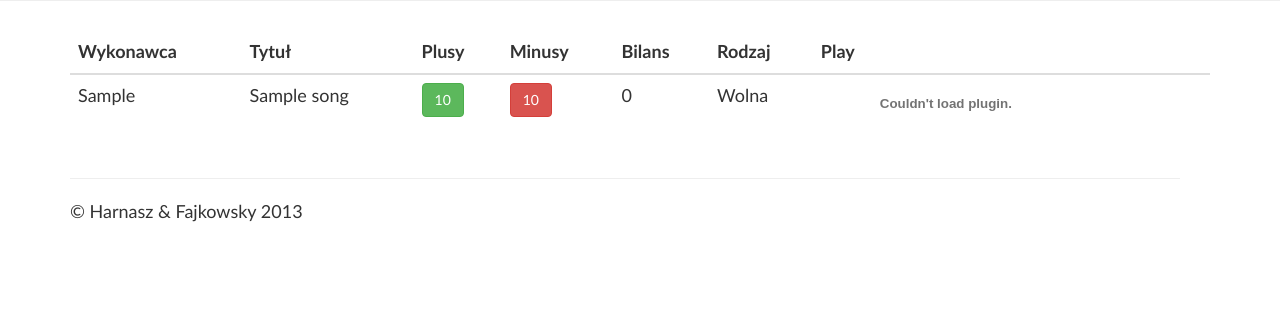
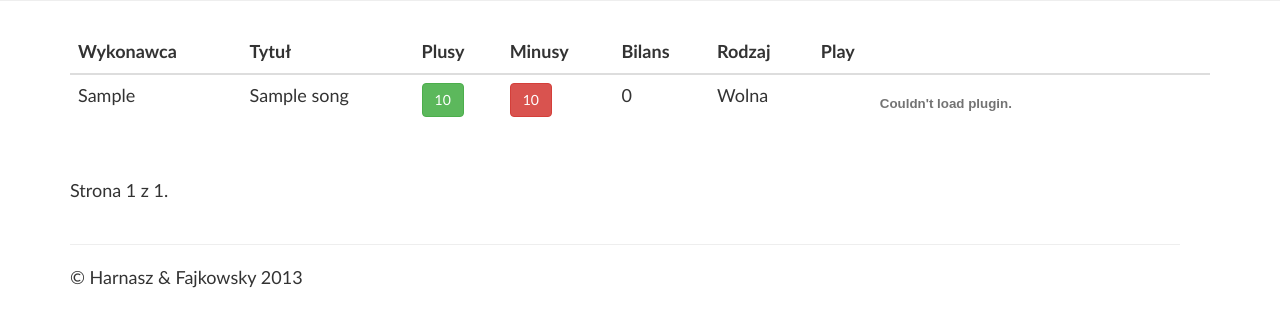
Before and after one commit to Fajkowsky/PlayList, a Django app: page /frontpage/ in a window 1280 px wide. Shown: the part 201-528 px from the top of the page. Run offline with Django 3.2, Linux system fonts and the light colour scheme; a user stored in the database is signed in; tables that the repository leaves empty hold one stand-in row (values such as "Sample post"); parts of the project's set-up code (start-up, migrations or seed data) failed here and were passed over.

Commit message:
added pagination and added editing user songs

```diff
--- a/landingpage/admin.py
+++ b/landingpage/admin.py
@@ -4,6 +4,7 @@
 
 class SongAdmin(admin.ModelAdmin):
     list_display = ('user', 'artist', 'song_name', 'score_plus', 'score_minus', 'problem')
+    fields = ('user', 'artist', 'song_name', 'code', 'problem')
 
 
 class SongVotedAdmin(admin.ModelAdmin):
--- a/landingpage/views.py
+++ b/landingpage/views.py
@@ -49,13 +49,22 @@
 
 
 def frontpage(request, data={'voted': True}):
+    from django.core.paginator import Paginator, EmptyPage, PageNotAnInteger
     if request.user.is_authenticated():
         data['voted'] = 1
         if request.method == 'POST':
             form = request.POST.dict()
-            data['voted'] = votesong(request.user.id,
-                                     form['song_id'], form['vote'])
-        data['songs'] = Song.objects.all().order_by('-score_plus')
+            data['voted'] = votesong(request.user.id, form['song_id'], form['vote'])
+
+        page = request.GET.get('page')
+        paginator = Paginator(Song.objects.all().order_by('-score_plus'), 2)
+        try:
+            data['songs'] = paginator.page(page)
+        except PageNotAnInteger:
+            data['songs'] = paginator.page(1)
+        except EmptyPage:
+            data['songs'] = paginator.page(paginator.num_pages)
+
         return render(request, "frontpage.html", data)
     else:
         return redirect('index')
--- a/templates/frontpage.html
+++ b/templates/frontpage.html
@@ -74,5 +74,20 @@
             {% endfor %}
         </tbody>
     </table>
+    <div class="pagination">
+    <span class="step-links">
+        {% if songs.has_previous %}
+            <a href="?page={{ songs.previous_page_number }}">POPRZEDNIA</a>
+        {% endif %}
+
+        <span class="current">
+            Strona {{ songs.number }} z {{ songs.paginator.num_pages }}.
+        </span>
+
+        {% if songs.has_next %}
+            <a href="?page={{ songs.next_page_number }}">NASTĘPNA</a>
+        {% endif %}
+    </span>
+</div>
 </div>
 {% endblock %}
```
